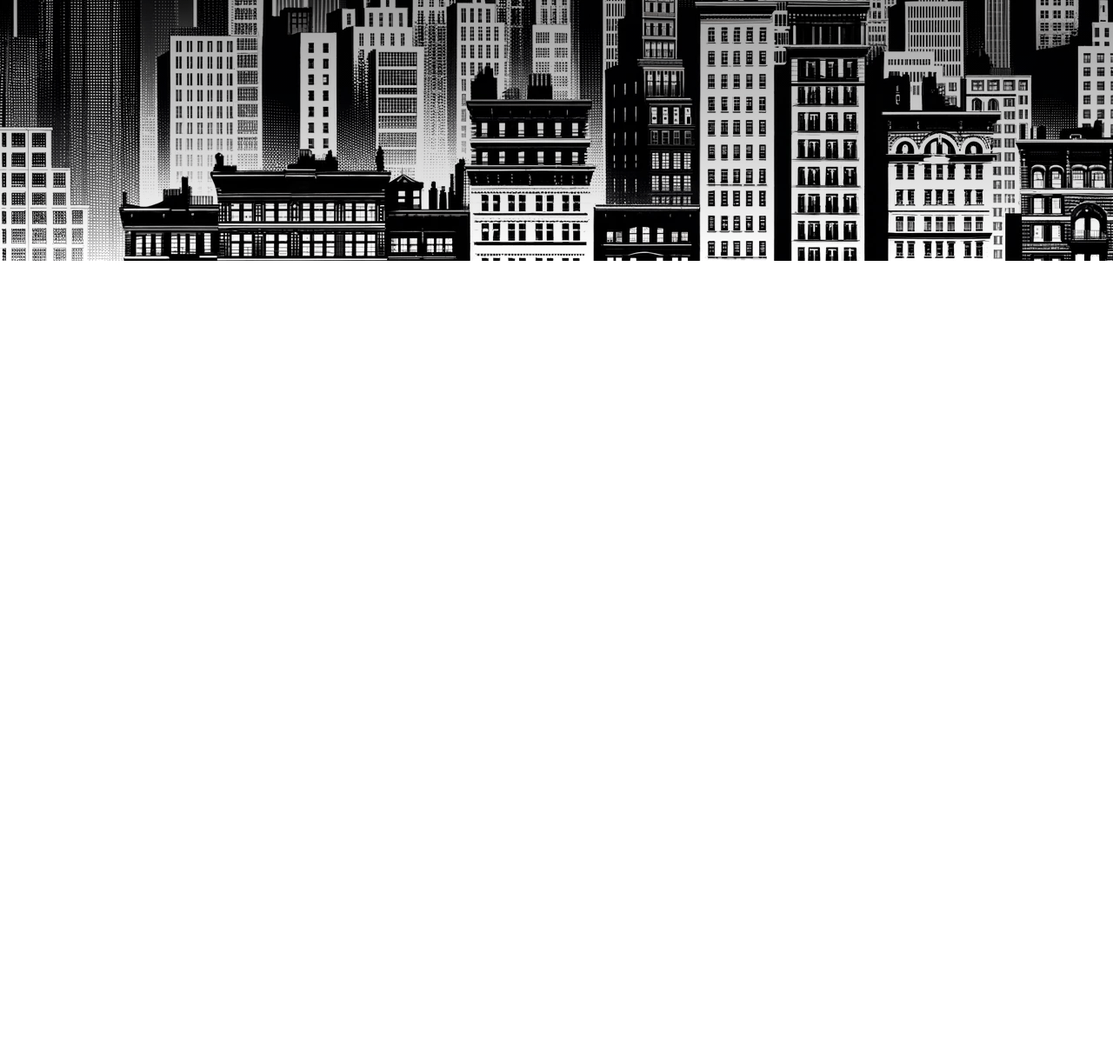
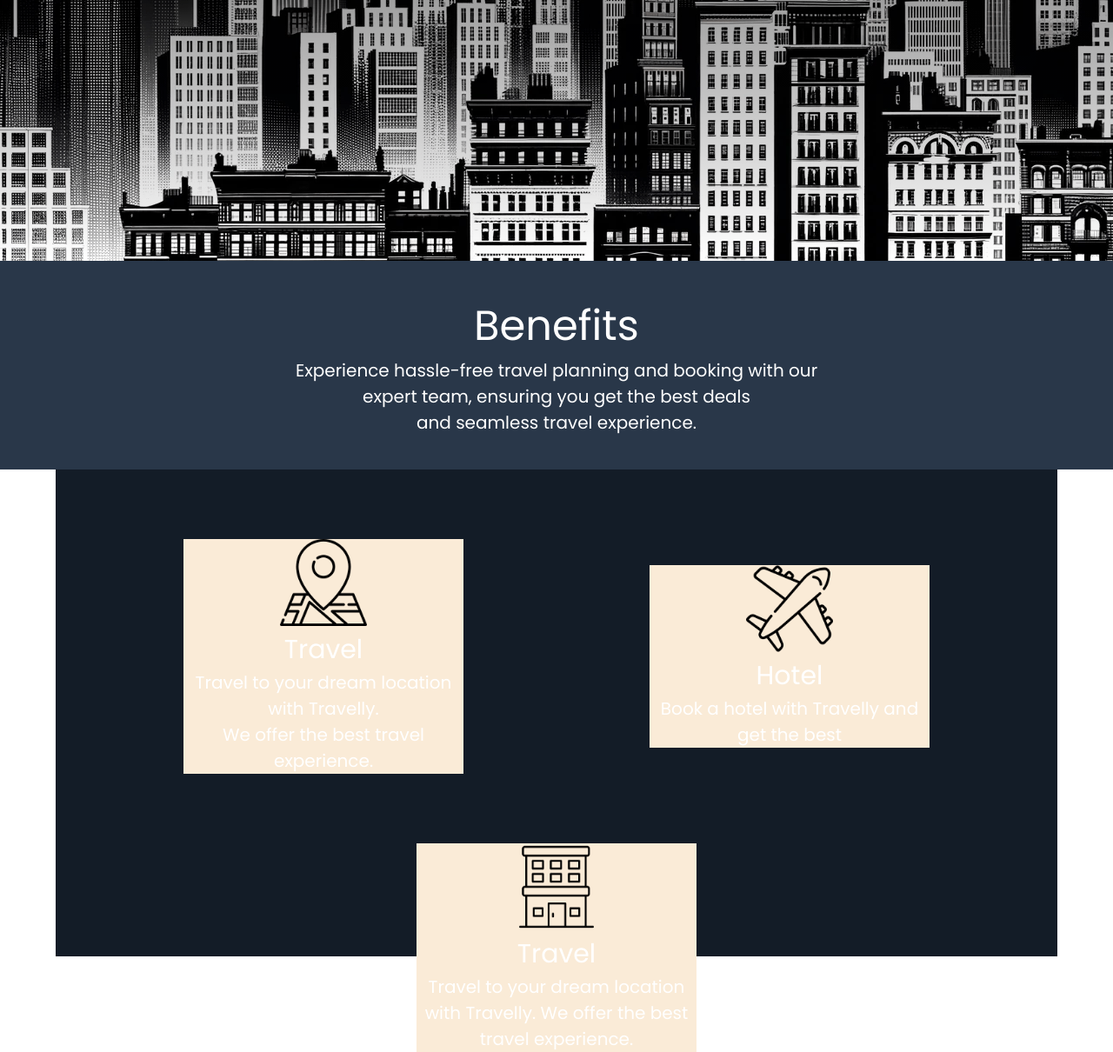
Before and after one commit to jumael99/Travelly-by-devEd, a plain HTML site: page index.html in a window 1280 px wide. Shown: the part 1301-2511 px from the top of the page at 87% size. Before the commit the page ends 1601 px from the top, so only its background shows below. Drawn offline with Linux system fonts and the light colour scheme; a web font is replaced by a local one.

Commit message:
added benefit section in site

```diff
--- a/index.html
+++ b/index.html
@@ -39,5 +39,40 @@
         </h3>
     </header>
 </section>
+<section class="benefits">
+    <header class="benefits-header">
+        <!--write benefits content-->
+        <h2>Benefits</h2>
+        <p>
+            Experience hassle-free travel planning and booking with our <br>expert team, ensuring you get the best deals
+            <br> and seamless travel experience.
+        </p>
+    </header>
+    <div class="benefits-content">
+        <div class="cards">
+            <img src="/icons/map.png" alt="" class="travel-icons">
+            <h3>Travel</h3>
+            <p>
+                Travel to your dream location with Travelly. <br />
+                We offer the best travel experience.
+            </p>
+        </div>
+        <div class="cards">
+            <img src="/icons/plane.png" alt="" class="travel-icons">
+            <h3>Hotel</h3>
+            <p>
+                Book a hotel with Travelly and get the best
+            </p>
+        </div>
+        <div class="cards">
+            <img src="/icons/hotel-building%20-%20Copy.png" alt="" class="travel-icons">
+            <h3>Travel</h3>
+            <p>
+                Travel to your dream location with Travelly.
+                We offer the best travel experience.
+            </p>
+        </div>
+    </div>
+</section>
 </body>
 </html>
--- a/style.css
+++ b/style.css
@@ -130,10 +130,57 @@ nav ul {
     top: 20%;
 }
 
+.locations-head h3 {
+    margin: 4rem 0;
+}
 
+.locations-head h2 {
+    text-decoration: underline;
+    /*text-decoration-thickness: 1px;*/
+}
 
+/*Benefits section*/
 
+.benefits{
+    height: 100vh;
+    flex-direction: column;
+    color: white;
+}
+.benefits-header{
+    display: flex;
+    flex-direction: column;
+    align-items: center;
+    justify-content: center;
+    text-align: center;
+    background-color: #293749;
+    padding: 4rem;
+    height: 30vh;
+}
 
+.travel-icons {
+    width: 100px;
+}
+
+.benefits-content {
+    height: 70vh;
+    width: 90%;
+    margin: auto;
+    display: flex;
+    justify-content: space-around;
+    align-items: center;
+    padding: 4rem;
+    background-color: #131c27;
+    flex-wrap: wrap;
+
+}
+
+.cards{
+    margin: 4rem;
+    flex-basis: 30%;
+    text-align: center;
+    /*padding: 2rem;*/
+    background-color: antiquewhite;
+}
 
 
 /*Media queries*/
```
Also changed, not shown: icons/hotel-building - Copy.png (added), icons/map.png (added), icons/plane.png (added). Lines whose indentation alone changed are shown as unchanged.
